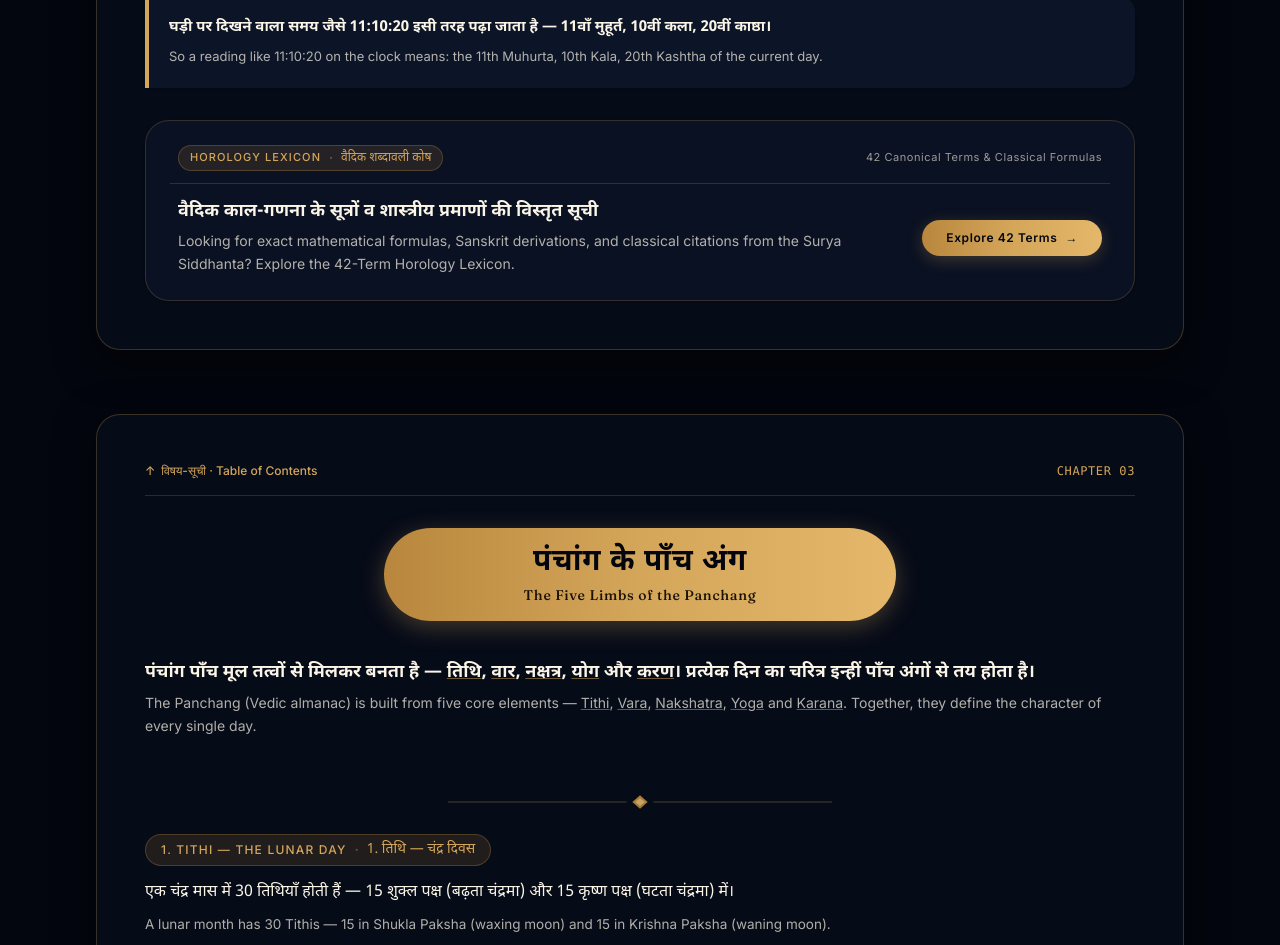
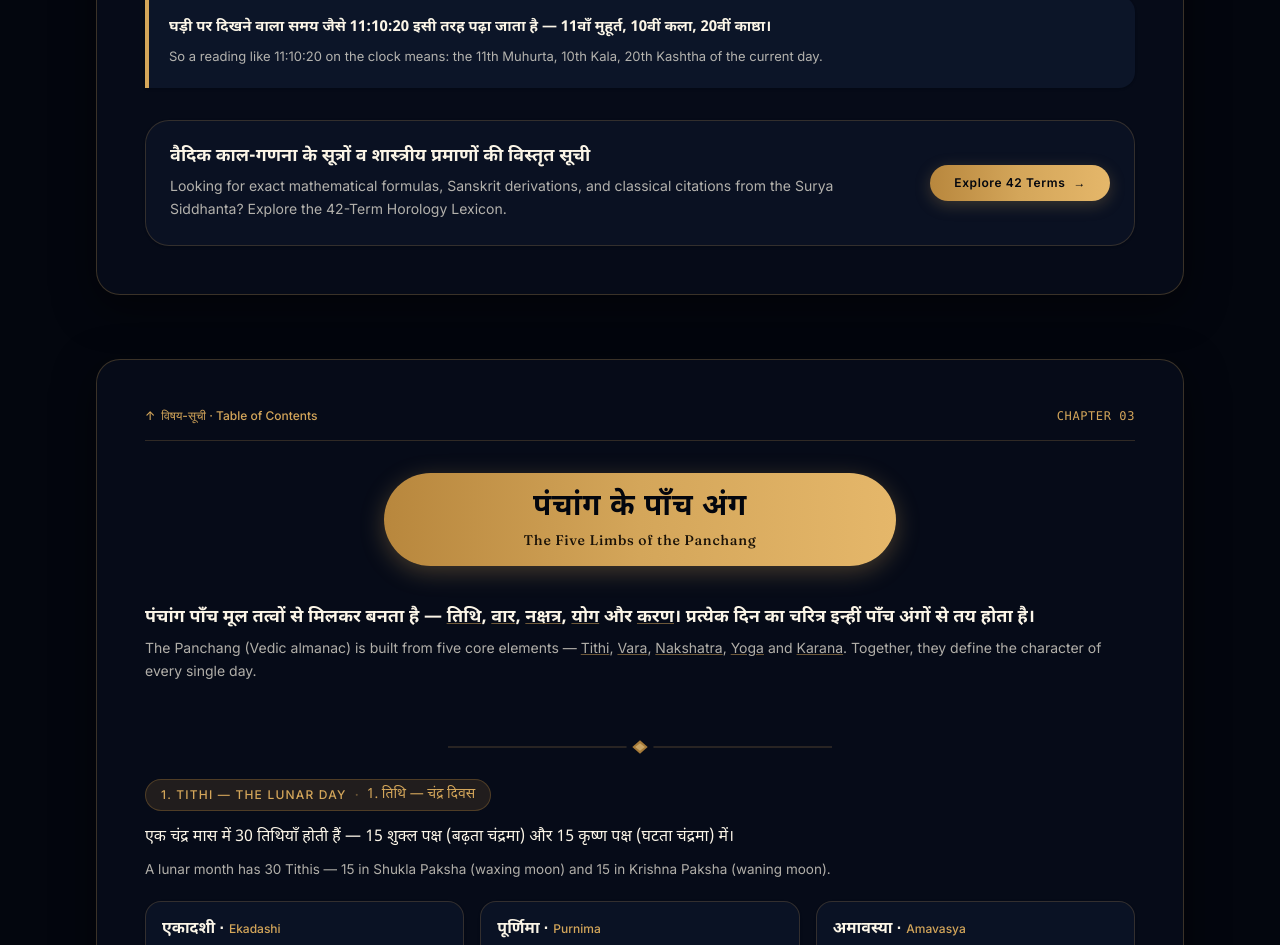
Before and after one commit to varunC28/vedic_clock_website, a Next.js app: page /guide in a window 1280 px wide. Shown: the part 4480-5425 px from the top of the page. Built offline with nearby package versions, Linux system fonts and the light colour scheme.

Commit message:
fix(ui): remove top pill header bar from GuideView lexicon banner

```diff
--- a/src/components/views/GuideView.tsx
+++ b/src/components/views/GuideView.tsx
@@ -878,20 +878,8 @@ export function GuideView() {
           </div>
 
           {/* Lexicon Discovery Banner */}
-          <div className={cn("w-full rounded-2xl sm:rounded-3xl p-4 sm:p-6 shadow-sm mt-8 border transition-all duration-300", t.box)}>
-            <div className={cn("px-1 sm:px-2 pb-3 mb-4 border-b flex items-center justify-between", t.borderSubtle)}>
-              <BilingualPill
-                hi="वैदिक शब्दावली कोष"
-                en="Horology Lexicon"
-                size="sm"
-                variant={isParchment ? "light" : "dark"}
-              />
-              <span className={cn("font-sans text-[11px] tracking-wider hidden sm:inline-block", t.muted)}>
-                42 Canonical Terms & Classical Formulas
-              </span>
-            </div>
-
-            <div className="flex flex-col sm:flex-row items-start sm:items-center justify-between gap-5 px-1 sm:px-2">
+          <div className={cn("w-full rounded-2xl sm:rounded-3xl p-5 sm:p-6 shadow-sm mt-8 border transition-all duration-300", t.box)}>
+            <div className="flex flex-col sm:flex-row items-start sm:items-center justify-between gap-5">
               <div className="flex-1 text-left">
                 <h4 className={cn("font-hindi text-base sm:text-lg font-bold leading-snug mb-1.5", t.titleHi)}>
                   वैदिक काल-गणना के सूत्रों व शास्त्रीय प्रमाणों की विस्तृत सूची
```
